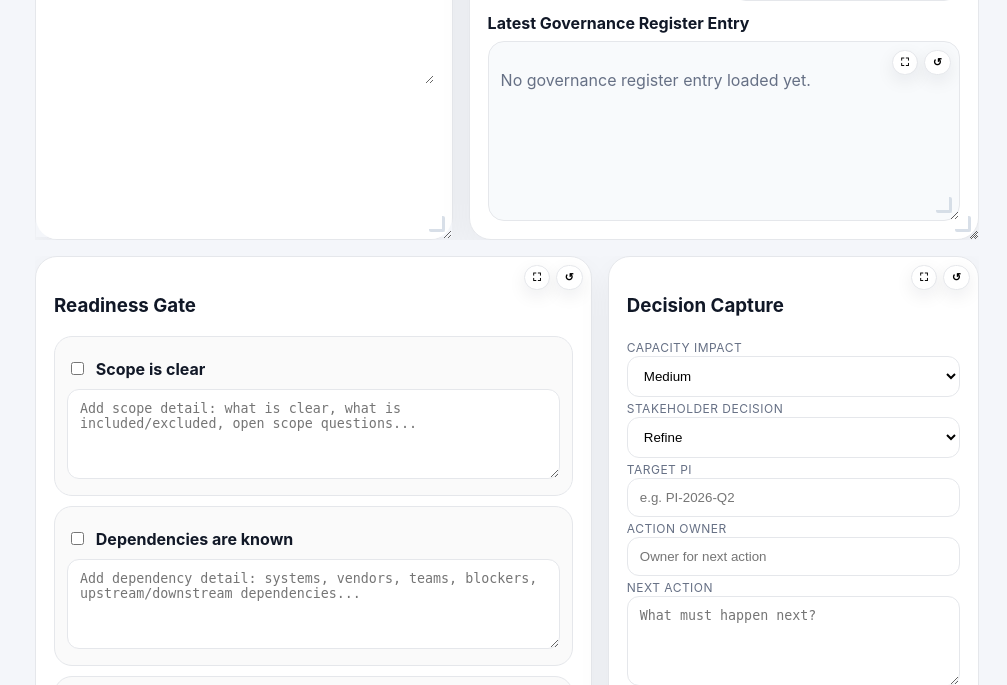
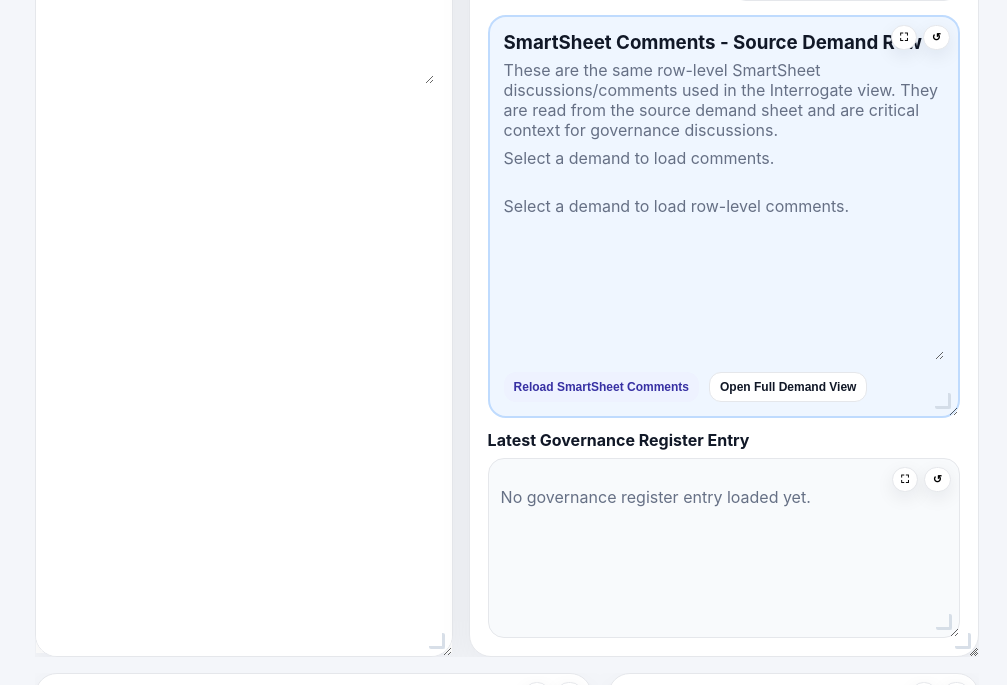
Before and after one commit to rezaanmarlie-afk/asoc-render-app, a FastAPI app: page / in a window 1280 px wide, after a click on "Governance Control Tower". Shown: the part 872-1557 px from the top of the page, without its empty margins (273-1280 px from the left). Run offline with FastAPI, Linux system fonts and the light colour scheme.

Commit message:
comments in views v2

```diff
--- a/app.py
+++ b/app.py
@@ -1567,10 +1567,13 @@ def api_governance_demand_details(row_id: int):
     detail = get_row_detail(row_id)
     comments = get_row_comments(row_id)
     latest_gov = latest_governance_for_source_row(row_id)
+    smartsheet_comments = comments.get("comments", [])
     return {
         "row": detail,
-        "comments": comments.get("comments", []),
+        "comments": smartsheet_comments,
+        "smartsheet_comments": smartsheet_comments,
         "comment_count": comments.get("count", 0),
+        "comments_source": "source_demand_sheet_row_discussions",
         "latest_governance": latest_gov,
         "write_back_rule": "Governance updates are written to the Governance Register sheet only.",
         "governance_sheet_id": GOVERNANCE_SHEET_ID,
--- a/templates/index.html
+++ b/templates/index.html
@@ -165,6 +165,16 @@ table{min-width:max-content}td{max-width:520px;word-break:break-word}.wide-text{
               <div id="govCommentsStatus" class="muted" style="margin-bottom:8px">Select a demand to load comments.</div><div id="govComments" class="gov-detail-box gov-comments"><p class="muted">Select a demand to load row-level comments.</p></div>
             </div>
           </div>
+          <div class="comments-panel" id="govCriticalCommentsPanel" style="margin-top:14px; position:relative; top:auto; height:auto; border:2px solid #bfdbfe; background:#eff6ff;">
+            <h3 style="margin:0 0 6px">SmartSheet Comments - Source Demand Row</h3>
+            <p class="muted" style="margin:0 0 8px">These are the same row-level SmartSheet discussions/comments used in the Interrogate view. They are read from the source demand sheet and are critical context for governance discussions.</p>
+            <div id="govCommentsStatus2" class="muted" style="margin-bottom:8px">Select a demand to load comments.</div>
+            <div id="govComments2" class="comment-list" style="max-height:520px"><p class="muted">Select a demand to load row-level comments.</p></div>
+            <div class="actions" style="margin-top:8px">
+              <button class="btn soft mini" onclick="reloadGovernanceComments()">Reload SmartSheet Comments</button>
+              <button class="btn ghost mini" onclick="openGovernanceSourceDemand()">Open Full Demand View</button>
+            </div>
+          </div>
           <div style="margin-top:12px">
             <h4 style="margin:0 0 8px">Latest Governance Register Entry</h4>
             <div id="govLatestRegister" class="gov-detail-box"><p class="muted">No governance register entry loaded yet.</p></div>
@@ -248,7 +258,7 @@ table{min-width:max-content}td{max-width:520px;word-break:break-word}.wide-text{
 <div id="toast" class="toast"></div>
 
 <script>
-let SHEET=null, DASH=null, FILTERS=null, charts={}, ruleSeq=0, CURRENT_DASH_SOURCE='full', CURRENT_DETAIL=null, DETAIL_DIRTY={}, CURRENT_GOV_ROW=null;
+let SHEET=null, DASH=null, FILTERS=null, charts={}, ruleSeq=0, CURRENT_DASH_SOURCE='full', CURRENT_DETAIL=null, DETAIL_DIRTY={}, CURRENT_GOV_ROW=null, CURRENT_GOV_COMMENTS=[];
 const OPERATORS=[['contains','contains'],['equals','equals'],['not_equals','not equals'],['not_contains','does not contain'],['starts_with','starts with'],['ends_with','ends with'],['blank','is blank'],['not_blank','is not blank'],['greater_than','greater than'],['less_than','less than'],['greater_or_equal','greater or equal'],['less_or_equal','less or equal'],['date_after','date after'],['date_before','date before'],['date_on','date on']];
 const titles={dashboard:['Executive Dashboard','Portfolio health, workload, aging, risk and demand throughput view.'],interrogate:['Interrogate','Build column-specific filters and drive dashboard insights from the result set.'],governance:['Governance Control Tower','Live RTE stakeholder discussion, readiness, WSJF and Governance Register submission.'],manager:['Manager View','Capacity, quality and readiness cockpit for daily demand management.'],capacity:['Capacity','Team workload, weighted load, overload and WIP risk view.'],risk:['Risk','Prioritised risk panel based on readiness, aging and capacity risk.'],register:['Demand Register','Select a demand, inspect all details, update fields and write back to Smartsheet.'],add:['Add Demand','Create a new demand directly in Smartsheet.']};
 function show(id,btn){document.querySelectorAll('.section').forEach(s=>s.classList.remove('active'));document.getElementById(id).classList.add('active');document.querySelectorAll('.nav button').forEach(b=>b.classList.remove('active'));if(btn&&btn.tagName==='BUTTON')btn.classList.add('active');document.getElementById('pageTitle').textContent=titles[id][0];document.getElementById('pageSub').textContent=titles[id][1];if(id!=='dashboard') ensureAppDataLoaded();}
@@ -375,8 +385,44 @@ function renderGovDetailTable(record){
   return rows?`<table><tbody>${rows}</tbody></table>`:'<p class="muted">No details available.</p>';
 }
 function renderGovComments(comments){
-  if(!comments||!comments.length)return '<p class="muted">No SmartSheet comments found for this demand.</p>';
-  return comments.map(c=>`<div class="comment-item"><div class="comment-meta"><b>${escapeHtml(c.created_by||'SmartSheet User')}</b> - ${escapeHtml(c.created_at||'')}</div><div class="comment-text">${escapeHtml(c.text||'')}</div></div>`).join('');
+  if(!comments||!comments.length)return '<p class="muted">No SmartSheet comments found for this demand row.</p>';
+  return comments.map(c=>{
+    const by = c.created_by || c.createdBy || c.author || 'SmartSheet User';
+    const at = c.created_at || c.createdAt || c.modifiedAt || '';
+    const txt = c.text || c.comment || c.body || '';
+    return `<div class="comment-item"><div class="comment-meta"><b>${escapeHtml(by)}</b> - ${escapeHtml(at)}</div><div class="comment-text">${escapeHtml(txt)}</div></div>`;
+  }).join('');
+}
+async function fetchGovernanceComments(rowId){
+  const status1=document.getElementById('govCommentsStatus');
+  const status2=document.getElementById('govCommentsStatus2');
+  const setStatus=(msg)=>{ if(status1)status1.textContent=msg; if(status2)status2.textContent=msg; };
+  setStatus('Loading SmartSheet comments from source demand row...');
+  try{
+    const res=await fetch(`/api/rows/${rowId}/comments`).then(ok);
+    CURRENT_GOV_COMMENTS=res.comments||[];
+    const msg=res.count ? `${res.count} SmartSheet comment(s) loaded from the source demand row.` : 'No SmartSheet comments found for this source demand row.';
+    setStatus(msg);
+    const html=renderGovComments(CURRENT_GOV_COMMENTS);
+    const box1=document.getElementById('govComments'); if(box1)box1.innerHTML=html;
+    const box2=document.getElementById('govComments2'); if(box2)box2.innerHTML=html;
+    return CURRENT_GOV_COMMENTS;
+  }catch(e){
+    const msg='Could not load SmartSheet comments: '+e.message;
+    setStatus(msg);
+    const err=`<p class="muted">${escapeHtml(msg)}</p>`;
+    const box1=document.getElementById('govComments'); if(box1)box1.innerHTML=err;
+    const box2=document.getElementById('govComments2'); if(box2)box2.innerHTML=err;
+    return [];
+  }
+}
+async function reloadGovernanceComments(){
+  if(!CURRENT_GOV_ROW){toast('Select a demand first.');return;}
+  await fetchGovernanceComments(CURRENT_GOV_ROW);
+}
+function openGovernanceSourceDemand(){
+  if(!CURRENT_GOV_ROW){toast('Select a demand first.');return;}
+  openDemandDetail(CURRENT_GOV_ROW);
 }
 async function loadGovernanceDemand(rowId){
   setLoad(true);
@@ -394,10 +440,9 @@ async function loadGovernanceDemand(rowId){
     document.getElementById('govRow').textContent=ref;
     document.getElementById('govDemandContext').innerHTML=`<b>${escapeHtml(ref)}</b><br>${escapeHtml(title)}<br><br><span class="pill">${escapeHtml(status)}</span><br><br><b>Analysis:</b><br>${escapeHtml(analysis)}<br><br><b>Owner:</b> ${escapeHtml(assignee)}<br><b>Requestor:</b> ${escapeHtml(requestor)}<br><b>Source Row ID:</b> ${d.row_id}<br><br><span class="pill">Updates save to Governance Register only</span>`;
     document.getElementById('govAllDetails').innerHTML=renderGovDetailTable(d.record||{});
-    const govCommentCount=(bundle.comments||[]).length;
-    const govCommentsStatus=document.getElementById('govCommentsStatus');
-    if(govCommentsStatus) govCommentsStatus.textContent=govCommentCount ? `${govCommentCount} SmartSheet comment(s) loaded from the source demand row.` : 'No SmartSheet comments found for this source demand row.';
-    document.getElementById('govComments').innerHTML=renderGovComments(bundle.comments||[]);
+    // Always load SmartSheet row-level comments using the same API path as the Interrogate / Demand Detail view.
+    // This avoids losing comments if the governance details bundle is stale or incomplete.
+    await fetchGovernanceComments(rowId);
     document.getElementById('govLatestRegister').innerHTML=bundle.latest_governance?renderGovDetailTable(bundle.latest_governance):'<p class="muted">No previous Governance Register entry found for this demand.</p>';
 
     const rec=(bundle.latest_governance||d.record||{});
```
